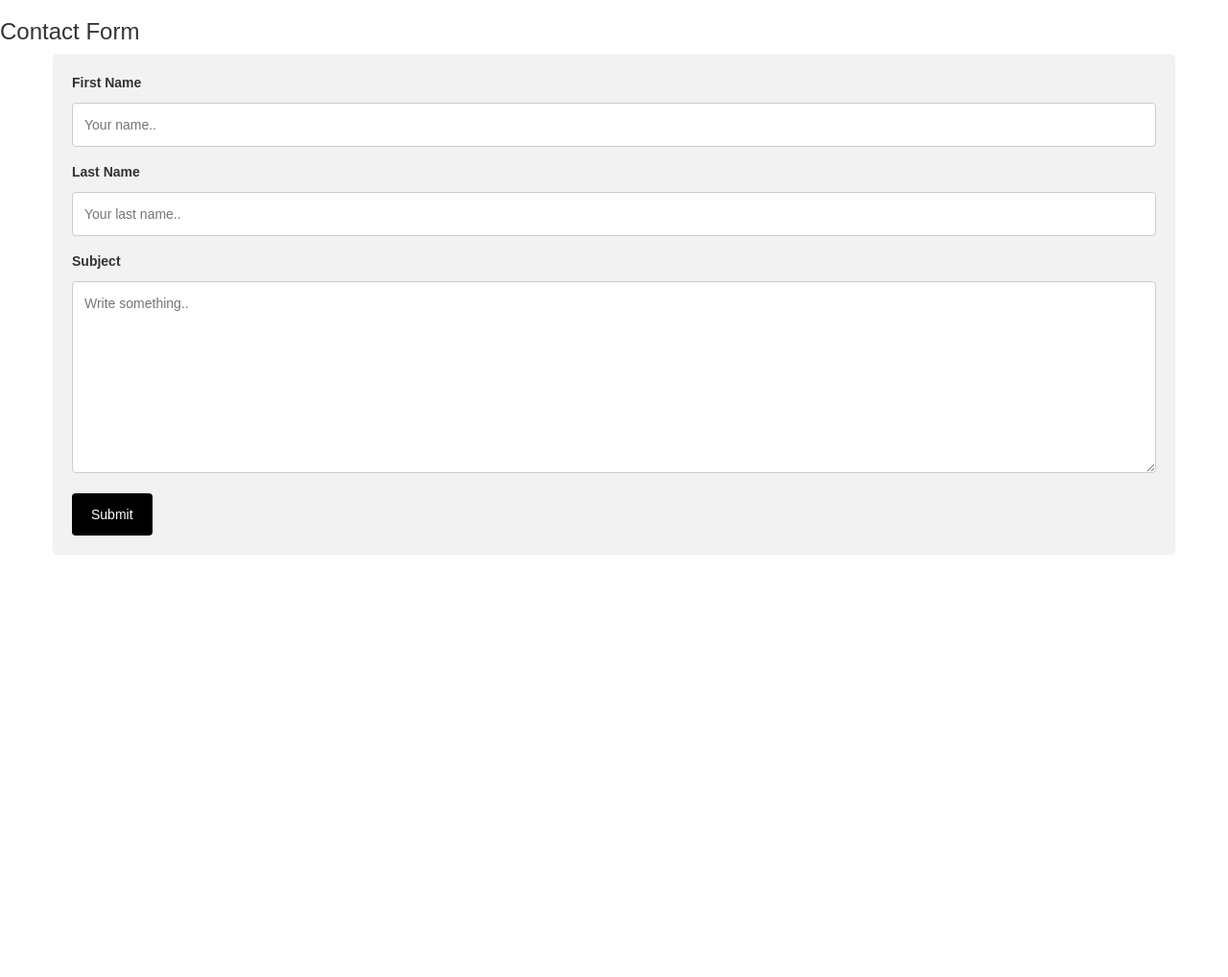
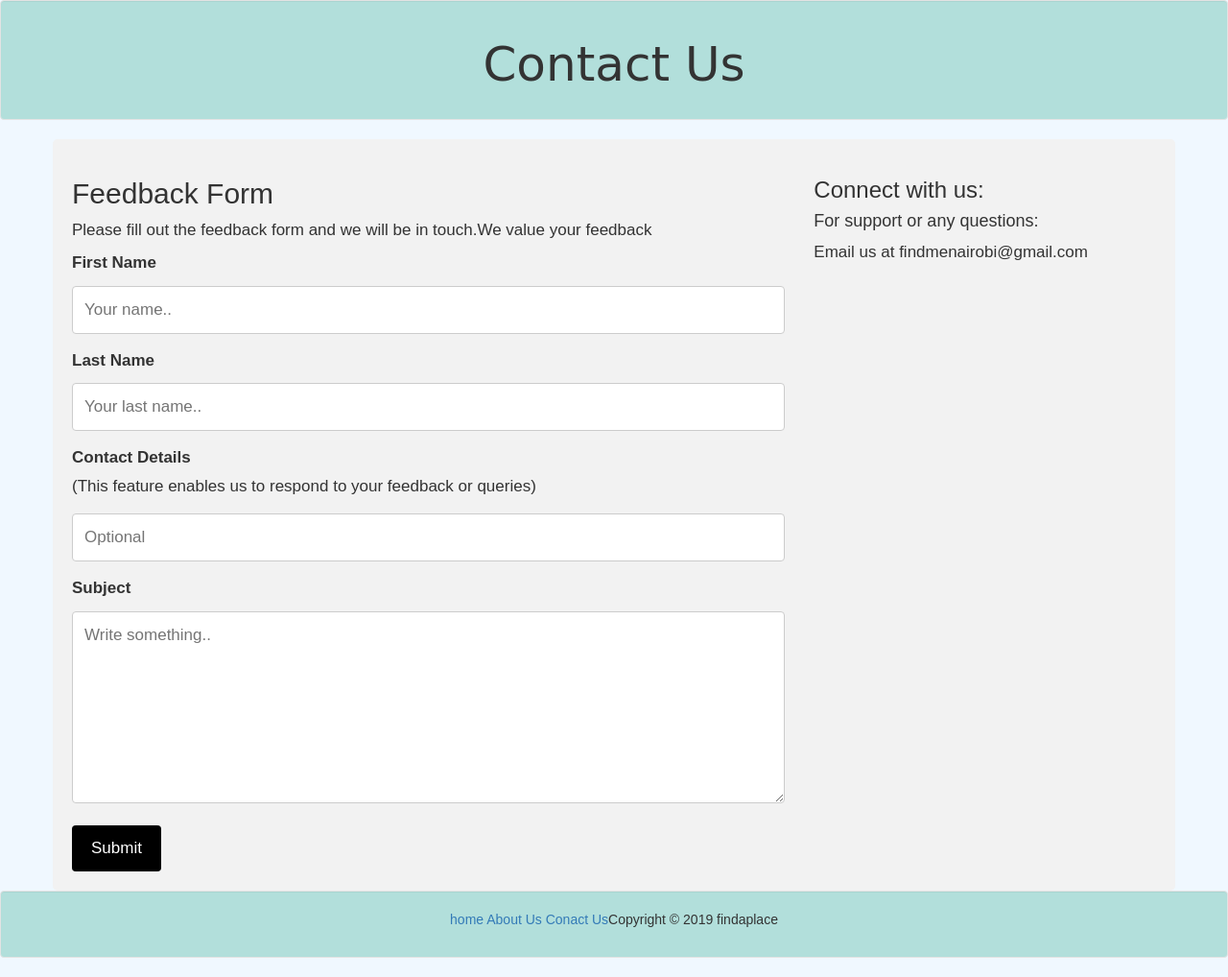
Before and after one commit to nicolelearning/find-a-place, a plain HTML site: page contact.html in a window 1280 px wide. Shown: the whole page at 96% size. Before the commit the page ends 800 px from the top, so only its background shows below. Drawn offline with Linux system fonts and the light colour scheme; a web font is replaced by a local one.

Commit message:
final commit contact page

```diff
--- a/contact.html
+++ b/contact.html
@@ -3,29 +3,53 @@
   <head>
     <meta>
     <title></title>
+    <link href="https://fonts.googleapis.com/css?family=Fredericka+the+Great" rel="stylesheet">
     <link rel="stylesheet" href="css/bootstrap.css" rel= "stylesheet">
-    <link rel="stylesheet" href="css/styles.css" rel="stylesheet">
+    <link rel="stylesheet" href="css/contacts.css" rel="stylesheet">
   </head>
   <body>
-    <h3>Contact Form</h3>
+   <div class="well" id="header">
+      <h1>Contact Us</h1>
+    </div>
 
     <div class="container">
+      <div class="row">
+        <div class="col-md-8">
           <form action="https://formspree.io/findmenairobi@gmail.com" method="POST" />
+            <h2>Feedback Form</h2>
+            <p>Please fill out the feedback form and we will be in touch.We value your feedback</p>
             <label for="fname">First Name</label>
             <input type="text" id="fname" name="firstname" placeholder="Your name..">
 
             <label for="lname">Last Name</label>
             <input type="text" id="lname" name="lastname" placeholder="Your last name..">
 
+            <label for="contact">Contact Details</label>
+            <p>(This feature enables us to respond to your feedback or queries)</p>
+            <input type="text" id="cdetails" name="contactdetails" placeholder="Optional">
+
+
 
             <label for="subject">Subject</label>
             <textarea id="subject" name="subject" placeholder="Write something.." style="height:200px"></textarea>
 
             <input type="submit" value="Submit">
+
           </form>
         </div>
+        <div class="col-md-4">
+          <h3>Connect with us:</h3>
+          <h4>For support or any questions: </h4>
+          <p>Email us at findmenairobi@gmail.com</p>
 
+        </div>
+      </div>
 
+    </div>
+    <div class="well" id="footer">
+      <p><a href="index.html">home</a>  <a href="aboutus.html">About Us</a>  <a href="contact.html">Conact Us</a></p>
+      <p>Copyright © 2019 findaplace</p>
+    </div>
 
   </body>
 </html>
--- a/css/styles.css
+++ b/css/contacts.css
@@ -1,5 +1,27 @@
-body {font-family: Arial, Helvetica, sans-serif;}
+body {font-family: Arial, Helvetica, sans-serif;
+  background-color:aliceblue;
+}
 * {box-sizing: border-box;}
+
+#header{
+  background-color: #B2DFDB;
+  display: flex;
+  justify-content: center;
+  align-items: center;
+  font-family: 'Fredericka the Great', cursive;
+}
+
+h1{
+  font-size: 50px;
+}
+
+#footer{
+  background-color: #B2DFDB;
+  display: flex;
+  justify-content: center;
+  align-items: center;
+}
+
 
 input[type=text], select, textarea {
   width: 100%;
@@ -29,4 +51,5 @@ input[type=submit]:hover {
   border-radius: 5px;
   background-color: #f2f2f2;
   padding: 20px;
+  font-size: 17px;
 }
```
Lines whose indentation alone changed are shown as unchanged.
